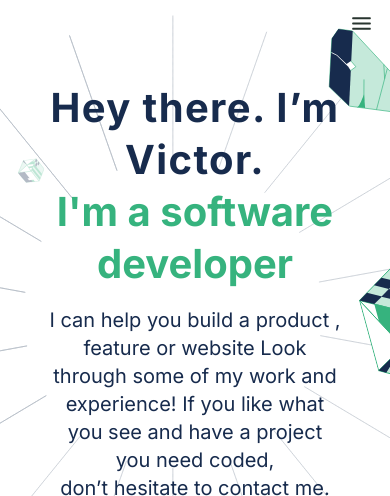
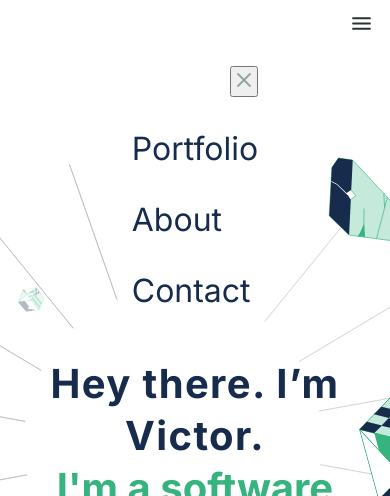
Before and after one commit to victormc13/victormc13.github.io, a website: page index.html in a window 390 px wide. Shown: the top 496 px of the page. Drawn offline with Linux system fonts and the light colour scheme.

Commit message:
Add menu-mobile-content

```diff
--- a/index.html
+++ b/index.html
@@ -25,6 +25,16 @@
           />
         </button>
       </nav>
+      <div class="menu-mobile hidden-mobile flex-column">
+        <div class="menu-mobile-content flex-column">
+          <button class="close-btn"><img src="icons/Icon - Cancel.svg" alt="close button"></button>
+          <ul class="menu-options">
+            <li><a href="#Portfolio">Portfolio</a></li>
+            <li><a href="#About">About</a></li>
+            <li><a href="#Contact">Contact</a></li>
+          </ul>
+        </div>
+      </div>
       <nav class="nav-desktop hidden-desktop flex-row">
         <a href="#Portfolio">Portfolio</a>
         <a href="#About">About</a>
--- a/style.css
+++ b/style.css
@@ -78,6 +78,29 @@ h1::after {
   border-style: none;
   background-color: transparent;
   cursor: pointer;
+}
+
+.menu-mobile-content {
+  padding: 1rem;
+  width: 100%;
+  height: 95%;
+  gap: 2rem;
+  border-bottom-left-radius: 3rem;
+  border-bottom-right-radius: 3rem;
+  background-color: var(--primary-white-light);
+}
+
+.menu-mobile .close-btn {
+  align-self: flex-end;
+}
+
+.menu-options {
+  display: flex;
+  flex-direction: column;
+  gap: 2rem;
+  font-size: 2rem;
+  align-self: flex-start;
+  align-items: flex-start;
 }
 
 .flex-column {
```
Also changed, not shown: icons/Icon - Cancel.svg (added), script.js (added).
